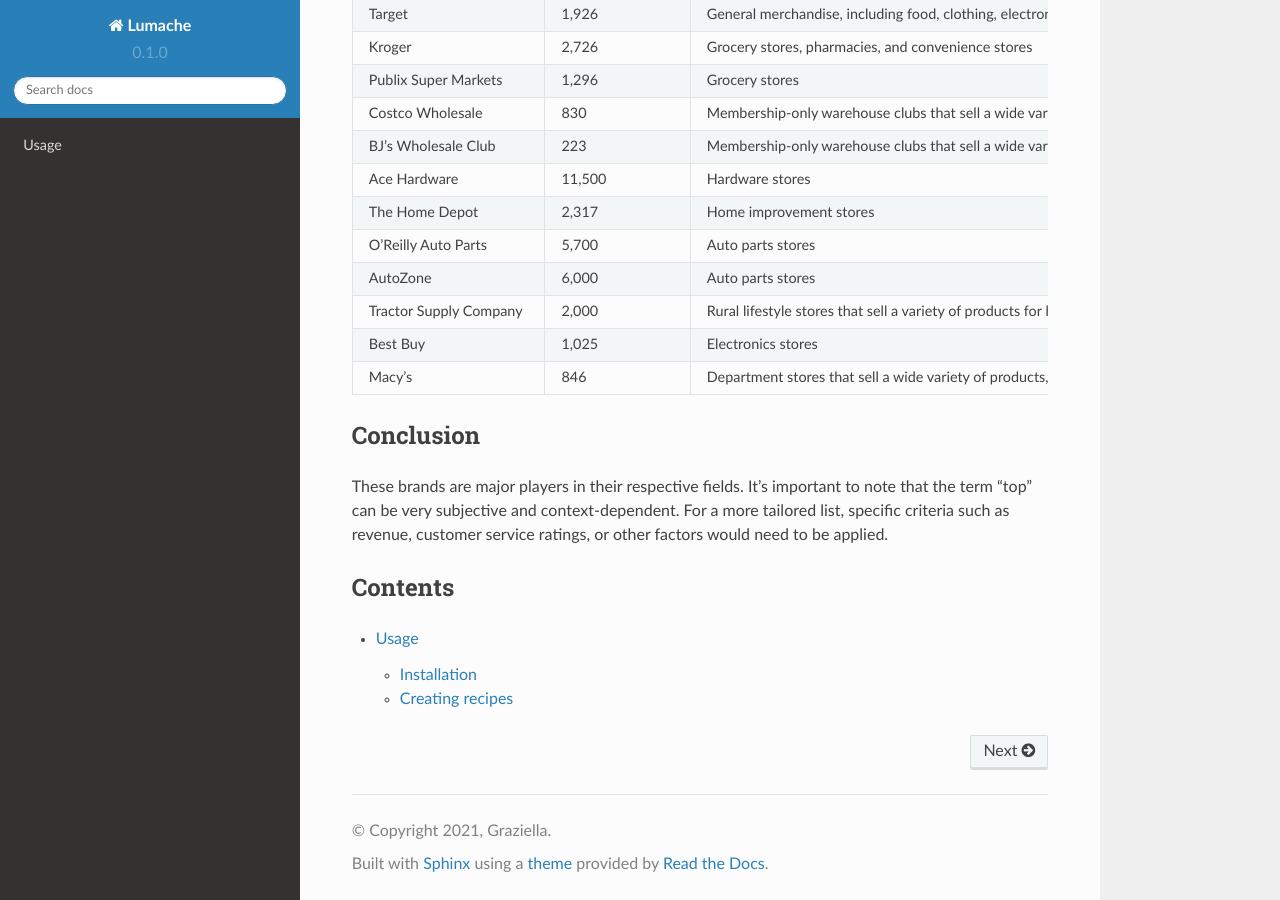
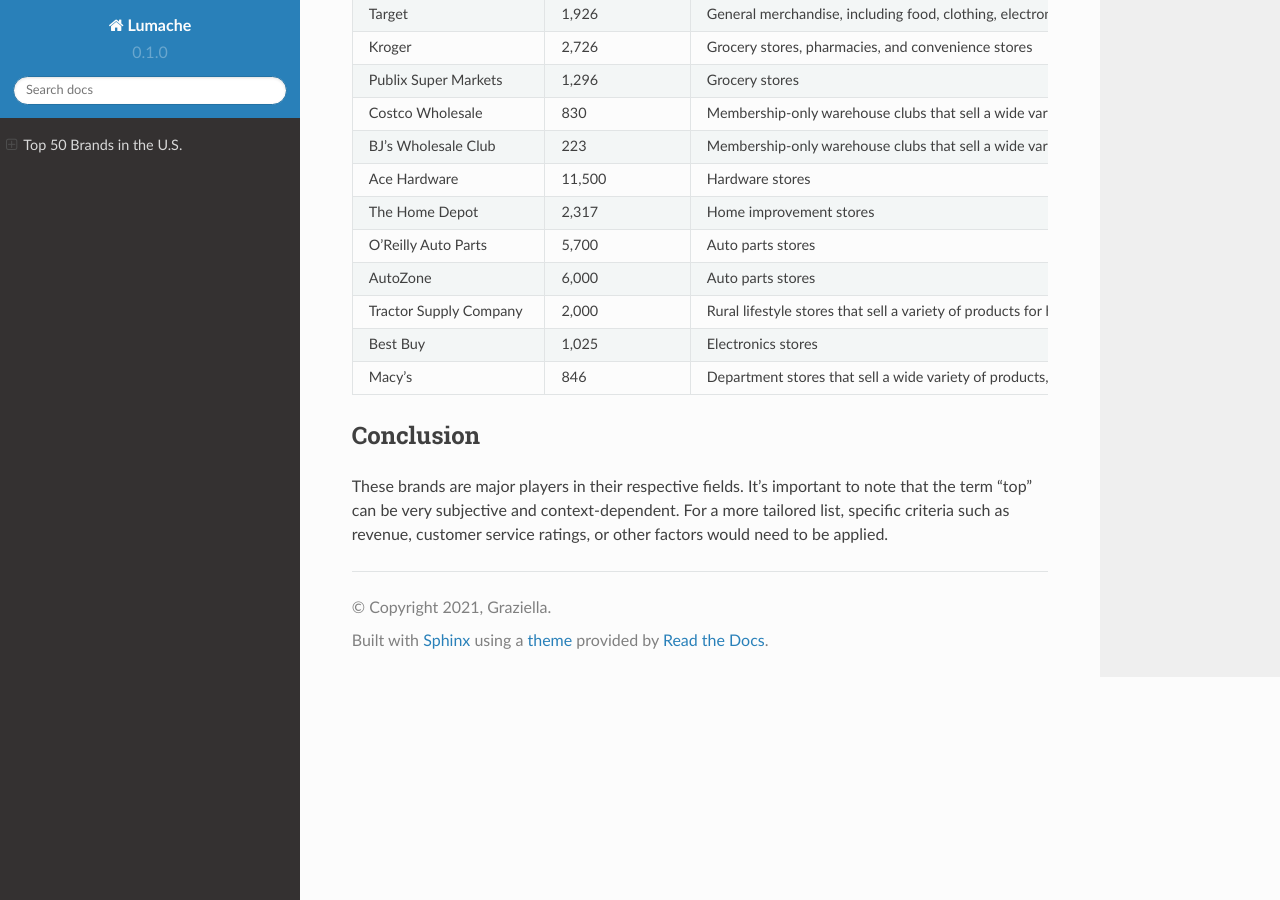
Before and after one commit to harrisame/toplist, a Sphinx documentation site: the page built from docs/source/index.rst, in a window 1280 px wide and 900 px high, scrolled down 2555 px. Built offline with Sphinx 7.4.7 and the Read the Docs theme 2.0.0, drawn with Linux system fonts in a browser that asks for light colours.

Commit message:
Update index.rst

```diff
--- a/docs/source/index.rst
+++ b/docs/source/index.rst
@@ -27,7 +27,7 @@ Technology
 14. Chevrolet
 15. Jeep
 
-Retail
+`Retail <https://www.knot35.com/toplist/>`_
 ------
 
 16. Walmart
@@ -114,7 +114,7 @@ Miscellaneous
    * - Walgreens Boots Alliance
      - 13,200
      - Pharmacy, health and beauty products, and general merchandise
-   * - Dollar Tree
+   * - `Dollar Tree <https://www.depkes.org>`_
      - 15,344
      - Dollar-priced general merchandise
    * - Rite Aid
@@ -165,10 +165,3 @@ Conclusion
 ----------
 
 These brands are major players in their respective fields. It's important to note that the term "top" can be very subjective and context-dependent. For a more tailored list, specific criteria such as revenue, customer service ratings, or other factors would need to be applied.
-
-Contents
---------
-
-.. toctree::
-
-   usage
```
